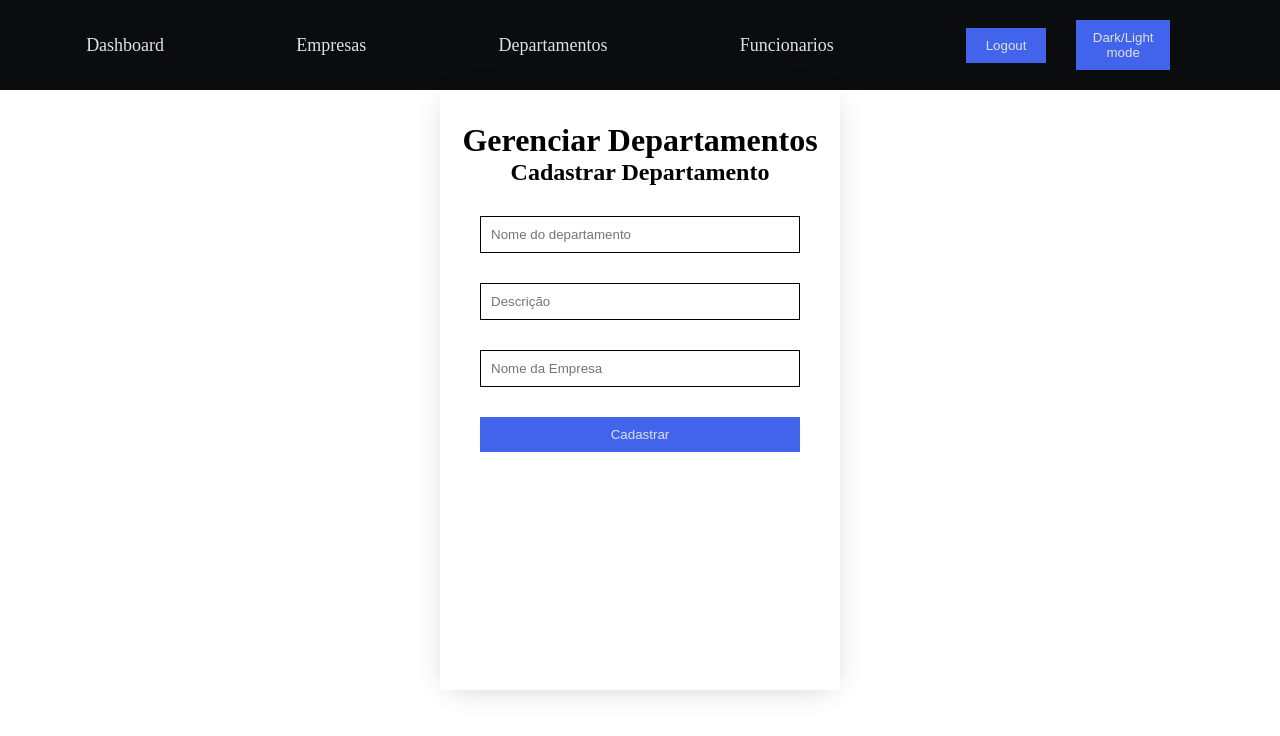
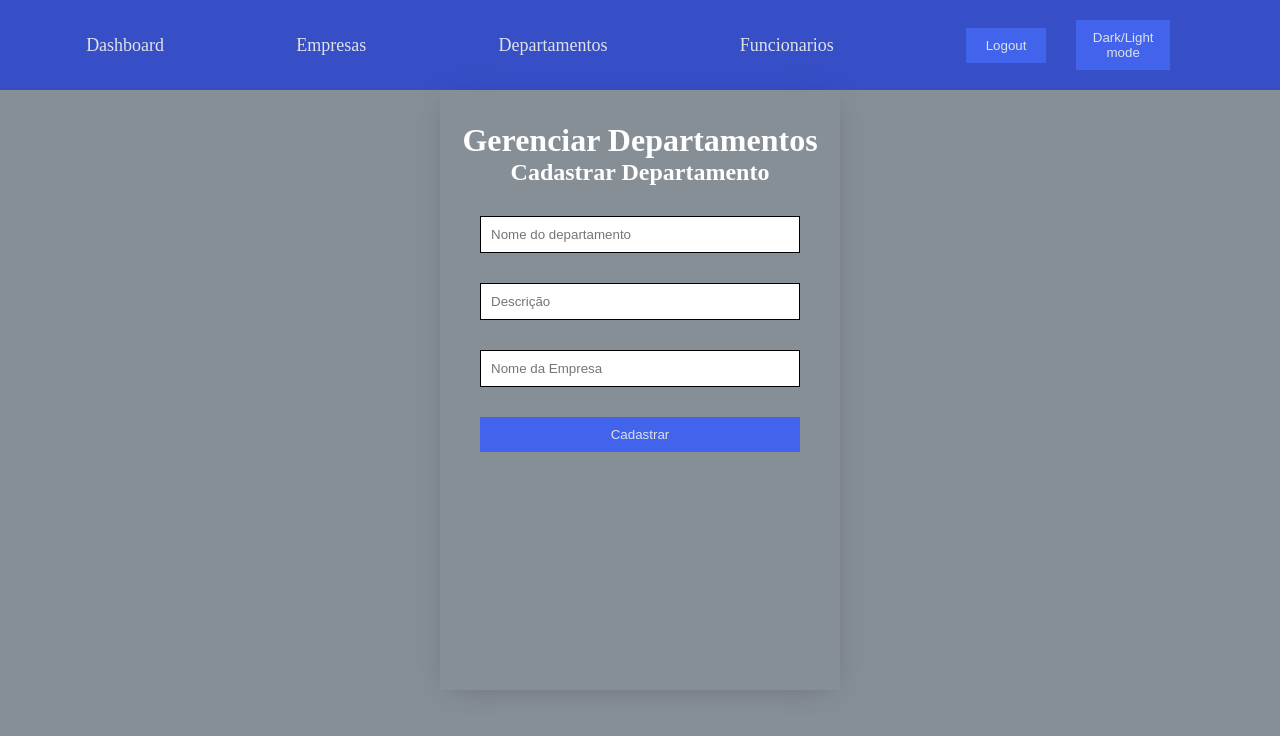
Before and after one commit to pedromaf/pure-javascript-api, a website with bundled scripts: page src/pages/departamentos-criarDepartamento.html in a window 1280 px wide. Both pictures are taken after a click on the button "Dark/Light mode". Built offline with nearby package versions, Linux system fonts and the light colour scheme.

Commit message:
dark mode e css

```diff
--- a/src/pages/departamentos-criarDepartamento.html
+++ b/src/pages/departamentos-criarDepartamento.html
@@ -8,8 +8,10 @@
     <meta name="viewport" content="width=device-width, initial-scale=1.0">
     <link rel="stylesheet" href="../styles/reset.css">
     <link rel="stylesheet" href="../styles/header.css">
+    <link rel="stylesheet" href="../styles/darkmode.css">
     <link rel="stylesheet" href="../styles/departamentos.css">
     <script src="../scripts/models/logout.js" type="module" defer></script>
+    <script src="../scripts/models/darkmode.js" type="module" defer></script>
     <script src="../scripts/models/departamentos.js" type="module" defer></script>
     <title>Cadastrar Departamento</title>
 </head>
--- /dev/null
+++ b/src/scripts/models/darkmode.js
@@ -0,0 +1,47 @@
+class Darkmode {
+
+    static darkModeFlag = false
+
+    static changeMode() {
+        if (!this.darkModeFlag) {
+            this.darkModeFlag = true
+            this.darkMode()
+        } else {
+            this.darkModeFlag = false
+            this.lightMode()
+        }
+    }
+
+
+
+    static darkMode() {
+
+        const header = document.querySelector('header')
+        const body = document.querySelector('body')
+
+        header.classList.add('darkmode-header');
+        body.classList.add('darkmode-body')
+
+
+    }
+
+    static lightMode() {
+
+        const header = document.querySelector('header')
+        const body = document.querySelector('body')
+
+        header.classList.remove('darkmode-header')
+        body.classList.remove('darkmode-body')
+
+    }
+}
+function darkmodeEvent() {
+    const darkModeBtn = document.querySelector('#darkmode')
+    console.log(darkModeBtn);
+    darkModeBtn.addEventListener("click", (event) => {
+        event.preventDefault()
+        Darkmode.changeMode()
+    })
+}
+
+darkmodeEvent()
--- /dev/null
+++ b/src/styles/darkmode.css
@@ -0,0 +1,9 @@
+.darkmode-header {
+    background-color: var(--blue2);
+    color: var(--white);
+}
+
+.darkmode-body {
+    background-color: var(--gray3);
+    color: var(--white);
+}
--- a/src/styles/dashboard.css
+++ b/src/styles/dashboard.css
@@ -7,6 +7,7 @@
 }
 
 #setoresDiv {
+
     box-shadow: 0px 4px 30px -10px rgba(0, 0, 0, 0.25);
     height: 600px;
     text-align: center;
@@ -40,6 +41,7 @@ h2 {
 
 
 #empresasDiv {
+
     box-shadow: 0px 4px 30px -10px rgba(0, 0, 0, 0.25);
     height: 600px;
     text-align: center;
@@ -72,6 +74,7 @@ h2 {
 }
 
 #departamentosDiv {
+
     box-shadow: 0px 4px 30px -10px rgba(0, 0, 0, 0.25);
     height: 600px;
     text-align: center;
@@ -93,6 +96,7 @@ h2 {
 }
 
 #funcionáriosDiv {
+
     box-shadow: 0px 4px 30px -10px rgba(0, 0, 0, 0.25);
     height: 600px;
     text-align: center;
--- a/src/styles/departamentos.css
+++ b/src/styles/departamentos.css
@@ -7,6 +7,7 @@ h1 {
 }
 
 #pageContent {
+
     margin-top: 2rem;
     box-shadow: 0px 4px 30px -10px rgba(0, 0, 0, 0.25);
     width: 400px;
--- a/src/styles/header.css
+++ b/src/styles/header.css
@@ -4,6 +4,8 @@ header {
     justify-content: center;
 
 }
+
+
 
 nav>ul {
     display: flex;
--- a/src/styles/reset.css
+++ b/src/styles/reset.css
@@ -4,6 +4,7 @@
     padding: 0;
     border: 0;
     box-sizing: border-box;
+
 }
 
 input {
```
Also changed, not shown: src/pages/dashboardAdmin.html (+5 -5 lines), src/pages/departamentos-listaFuncionarios.html (+1 -0 lines), src/pages/departamentos-listarDepartamentos.html (+1 -0 lines), src/pages/departamentos.html (+2 -0 lines), src/pages/empresas-criarEmpresa.html (+2 -2 lines), src/pages/empresas-listarEmpresas.html (+2 -0 lines), src/pages/empresas-pesquisarEmpresa.html (+2 -0 lines), src/pages/empresas.html (+2 -0 lines), src/pages/funcionarios-contratarFuncionario.html (+2 -0 lines), src/pages/funcionarios-demitirFuncionario.html (+2 -0 lines), src/pages/funcionarios-listarFuncionarios.html (+2 -0 lines), src/pages/funcionarios-usuariosSemDepartamento.html (+2 -0 lines), src/pages/funcionarios.html (+2 -0 lines).
